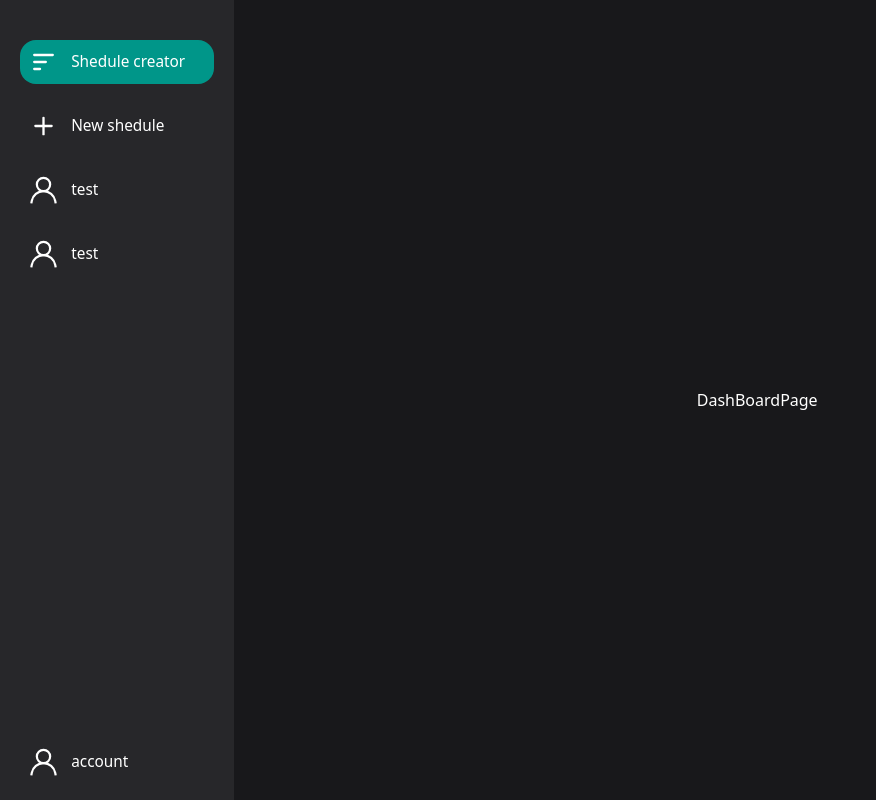
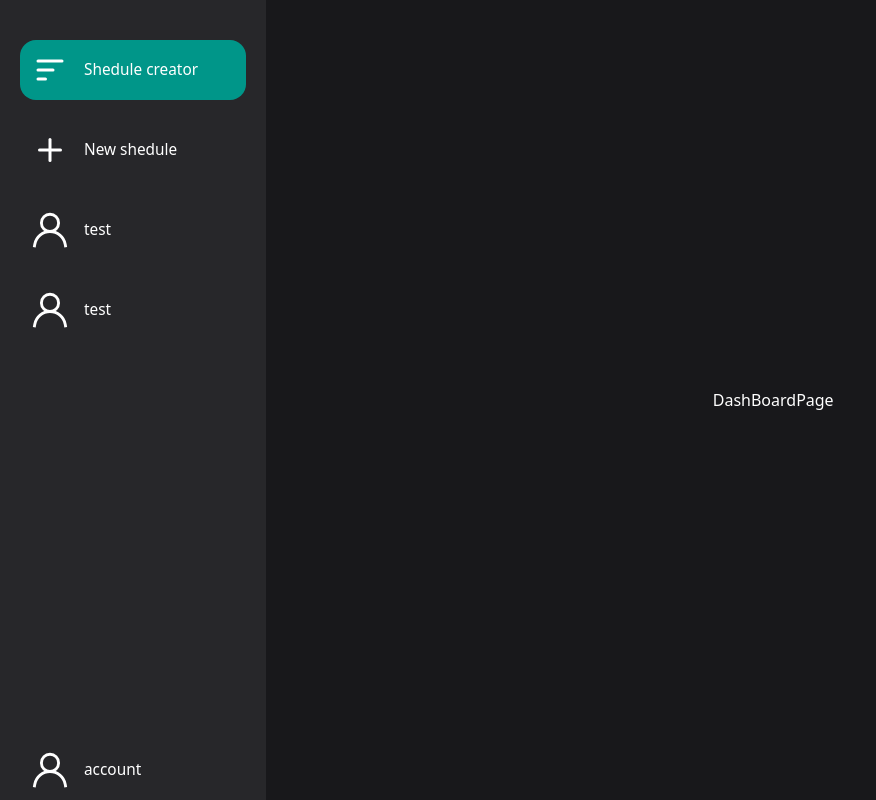
Before and after one commit to lunelito/shedule_creator_ai, a Next.js app: page / in a window 1280 px wide. Shown: the whole page, without its empty margins (0-876 px from the left). Built offline with nearby package versions, Linux system fonts and the light colour scheme.

Commit message:
fix menu and anim

```diff
--- a/src/animations/RenderAnimation.tsx
+++ b/src/animations/RenderAnimation.tsx
@@ -1,20 +1,40 @@
 "use client";
 
-import { motion } from "framer-motion";
+import { motion, AnimatePresence } from "framer-motion";
 import React from "react";
+
+type RenderAnimationProps = {
+  children: React.ReactNode;
+  animationKey: string | number;
+};
 
 export default function RenderAnimation({
   children,
-}: {
-  children: React.ReactNode;
-}) {
+  animationKey,
+}: RenderAnimationProps) {
   return (
-    <motion.div
-      initial={{ y: 150, opacity: 0 }}
-      animate={{ y: 0, opacity: 1 }}
-      transition={{ type: "spring", stiffness: 80, damping: 8 }}
-    >
-      {children}
-    </motion.div>
+    <AnimatePresence mode="wait">
+      <motion.div
+        key={animationKey}
+        initial={{ y: 200, opacity: 0 }}
+        animate={{ y: 0, opacity: 1 }}
+        exit={{
+          y: 200,
+          opacity: 0,
+          transition: {
+            duration: 0.3,
+            ease: "easeInOut",
+            type: "tween",
+          },
+        }}
+        transition={{
+          type: "spring",
+          stiffness: 90,
+          damping: 8,
+        }}
+      >
+        {children}
+      </motion.div>
+    </AnimatePresence>
   );
 }
--- a/src/components/Calendars/ClassicCalendar.tsx
+++ b/src/components/Calendars/ClassicCalendar.tsx
@@ -3,7 +3,6 @@
 import Image from "next/image";
 import RenderAnimation from "../../animations/RenderAnimation";
 import React, { useState } from "react";
-
 export default function ClassicCalendar() {
   // text to display and easier to map
   const daysOfWeek: string[] = [
@@ -75,7 +74,6 @@ export default function ClassicCalendar() {
   }
 
   return (
-    <RenderAnimation>
         <div className="flex m-5 ">
           <button
             className="hover:scale-105 transition ease-in-out"
@@ -133,6 +131,5 @@ export default function ClassicCalendar() {
             />
           </button>
         </div>
-    </RenderAnimation>
   );
 }
--- a/src/components/ManagePage.tsx
+++ b/src/components/ManagePage.tsx
@@ -3,7 +3,8 @@ import DashBoardPage from "./MainPageComponents/DashBoardPage";
 import AddShedulePage from "./MainPageComponents/AddShedulePage";
 import SettingsPage from "./MainPageComponents/SettingsPage";
 import Shedule from "./MainPageComponents/Shedule";
-
+import { AnimatePresence } from "framer-motion";
+import RenderAnimation from "@/animations/RenderAnimation";
 type ManagePageType = {
   pickedSheduleComponent: number;
 };
@@ -11,10 +12,12 @@ type ManagePageType = {
 export default function ManagePage({ pickedSheduleComponent }: ManagePageType) {
   return (
     <div className="h-screen w-full bg-zinc-900 flex justify-center items-center">
-      {pickedSheduleComponent === 0 && <DashBoardPage/>}
-      {pickedSheduleComponent === 1 && <AddShedulePage/>}
-      {pickedSheduleComponent === 2 && <SettingsPage/>}
-      {pickedSheduleComponent > 2 && <Shedule/>}
+      <RenderAnimation animationKey={pickedSheduleComponent}>
+        {pickedSheduleComponent === 0 && <DashBoardPage />}
+        {pickedSheduleComponent === 1 && <AddShedulePage />}
+        {pickedSheduleComponent === 2 && <SettingsPage />}
+        {pickedSheduleComponent > 2 && <Shedule />}
+      </RenderAnimation>
     </div>
   );
 }
--- a/src/components/NavBar/NavBar.tsx
+++ b/src/components/NavBar/NavBar.tsx
@@ -15,10 +15,14 @@ export default function NavBar({
   setPickedSheduleComponent,
   pickedSheduleComponent,
 }: NavBarProps) {
-  const [showNavBar, setShowNavbar] = useState(true);
+  const [showNavBar, setShowNavbar] = useState(false);
 
   return (
-    <div className=" bg-zinc-800 h-screen flex relative  w-fit">
+    <div
+      className=" bg-zinc-800 h-screen flex relative  w-fit"
+      onMouseEnter={() => setShowNavbar(true)}
+      onMouseLeave={() => setShowNavbar(false)}
+    >
       <div className="flex flex-col justify-between">
         <div className=" w-fit flex  flex-col p-5 justify-between">
           <div className="w-fit  mt-5 flex flex-col gap-5 overflow-y-scroll overflow-x-hidden h-[80vh] scrollbar-none">
--- a/src/components/NavBar/SingleItemOfNavBar.tsx
+++ b/src/components/NavBar/SingleItemOfNavBar.tsx
@@ -10,7 +10,7 @@ type SingleItemOfNavBarProps = {
   toggleMenu?: boolean;
   setPickedSheduleComponent?: (i: number) => void;
   showNavBar?: boolean;
-  pickedSheduleComponent:number;
+  pickedSheduleComponent: number;
   setShowNavbar?: (val: boolean) => void;
 };
 
@@ -29,26 +29,33 @@ export default function SingleItemOfNavBar({
       onClick={() => {
         setPickedSheduleComponent?.(i);
       }}
-      className={`flex items-center gap-3 transition ease-in-out p-2 cursor-pointer rounded-2xl ${pickedSheduleComponent == i ? "bg-teal-600" : ""}`}
+      className={`flex items-center  justify-between transition ease-in-out p-2 duration-600  cursor-pointer rounded-2xl ${
+        pickedSheduleComponent == i ? "bg-teal-600" : "bg-transparent"
+      }`}
+    >
+      <div
+        onClick={() => {
+          if (toggleMenu && setShowNavbar) setShowNavbar(!showNavBar);
+        }}
+        className="h-9 w-9 shrink-0 flex justify-center m-1"
       >
         <img
           src={`/icons/${el.icon}.svg`}
           alt={el.icon}
-        onClick={() =>{
-            if (toggleMenu && setShowNavbar) setShowNavbar(!showNavBar);
-        }}
-        className="h-7 w-[9vw] sm:w-[6vw] lg:w-[3vw] "
+          // w-[9vw] sm:w-[6vw] lg:w-[3vw]
         />
-
+      </div>
+      <div className="overflow-hidden">
         <AnimatePresence>
           {showNavBar && (
             <ToggleNavBar showNavBar={showNavBar}>
-            <p className="whitespace-nowrap overflow-hidden text-white text-[clamp(0.9rem,1.2vw,1.5rem)]">
-              {toggleMenu ? "Shedule creator" : el.text }
+              <p className="whitespace-nowrap pl-3 overflow-hidden text-white text-[clamp(0.9rem,1.2vw,1.5rem)]">
+                {toggleMenu ? "Shedule creator" : el.text}
               </p>
             </ToggleNavBar>
           )}
         </AnimatePresence>
       </div>
+    </div>
   );
 }
```
Also changed, not shown: src/components/MainPageComponents/SettingsPage.tsx (+4 -3 lines). Lines whose indentation alone changed are shown as unchanged.
